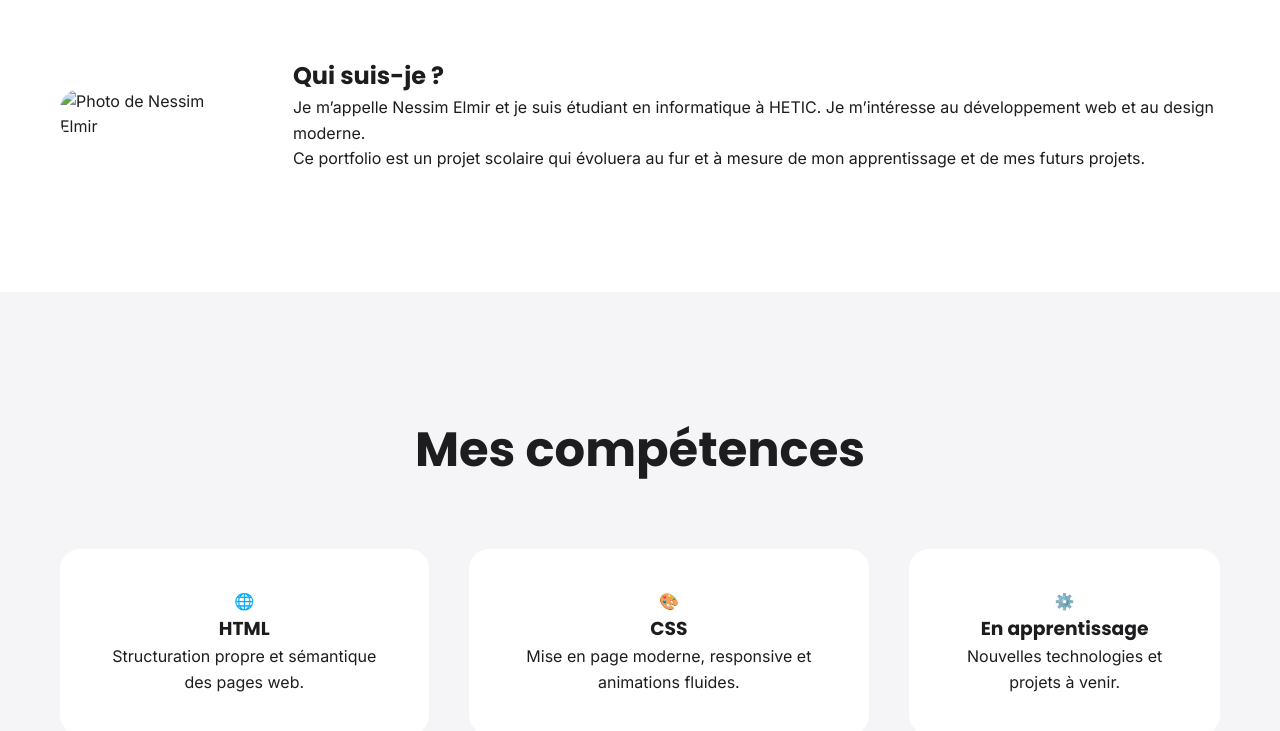
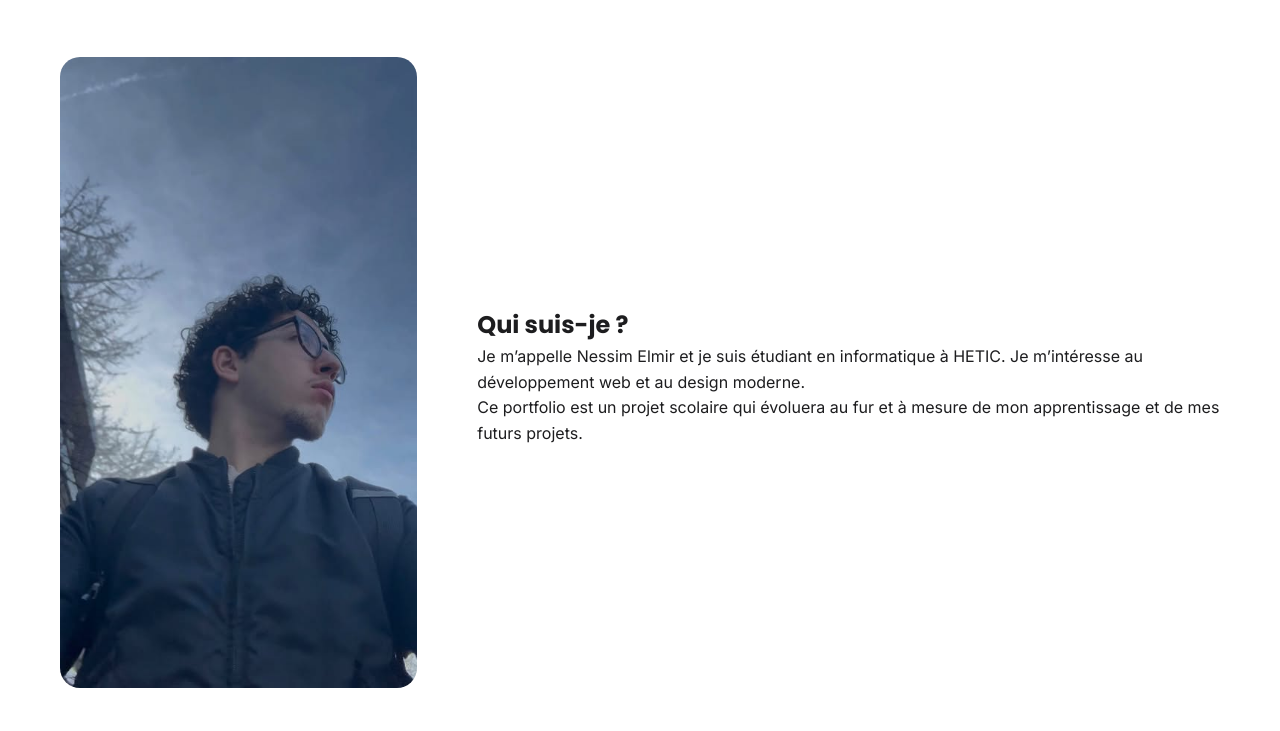
Before and after one commit to Nessim482/devoir, a plain HTML site: page index.html in a window 1280 px wide. Shown: the part 733-1464 px from the top of the page. Drawn offline with Linux system fonts and the light colour scheme.

Commit message:
add favicon et image

```diff
--- a/index.html
+++ b/index.html
@@ -4,14 +4,13 @@
     <meta charset="UTF-8">
     <meta name="viewport" content="width=device-width, initial-scale=1.0">
     <title>Portfolio | Nessim Elmir</title>
-
-    <!-- ===== Google Fonts (2 seulement) ===== -->
+    <meta name="description" content="Portfolio de Nessim Elmir, étudiant en informatique à HETIC. Découvrez mes compétences en développement web et mes projets.">
     <link rel="preconnect" href="https://fonts.googleapis.com">
     <link rel="preconnect" href="https://fonts.gstatic.com" crossorigin>
     <link href="https://fonts.googleapis.com/css2?family=Inter:wght@400;500&family=Poppins:wght@600;700&display=swap" rel="stylesheet">
 
-    <!-- ===== Favicon : Orange de Berkane ===== -->
-    <link rel="icon" type="image/svg+xml" href="favicon.svg">
+    <!-- ===== FAVICON ===== -->
+    <link rel="icon" type="image/svg+xml" href="img/téléchargement.svg">
 
     <!-- ===== CSS ===== -->
     <link rel="stylesheet" href="style.css">
@@ -53,8 +52,7 @@
 
             <div class="about-content">
                 <div class="about-image">
-                    <!-- 👉 REMPLACE PAR TA PHOTO (ex: images/nessim.jpg) -->
-                    <img src="images/ta-photo.jpg" alt="Photo de Nessim Elmir">
+                    <img src="img/613199043_1289260133026022_2367210963539071769_n.jpg" alt="Photo de Nessim Elmir">
                 </div>
 
                 <div class="about-text">
```
Also changed, not shown: img/613199043_1289260133026022_2367210963539071769_n.jpg (added), img/téléchargement.svg (added).
